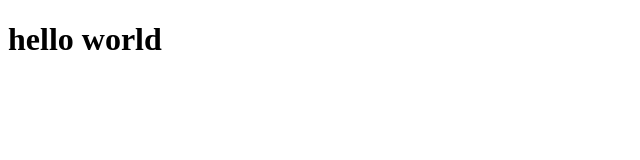
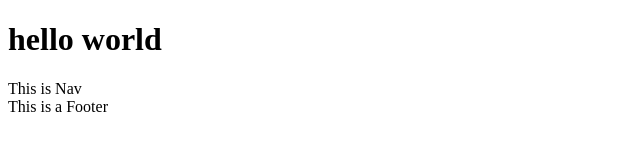
Before and after one commit to flowso/mpcoiffure, a plain HTML site: page index.html in a window 1280 px wide. Shown: the whole page, without its empty margins (0-640 px from the left). Drawn offline with Linux system fonts and the light colour scheme.

Commit message:
Added more text

```diff
--- a/index.html
+++ b/index.html
@@ -8,6 +8,9 @@
 <body>
 
     <h1>hello world</h1>
+    <nav>This is Nav</nav>
+
+    <footer>This is a Footer</footer>
 
 </body>
 </html>
```
Also changed, not shown: README.md.txt (added).
